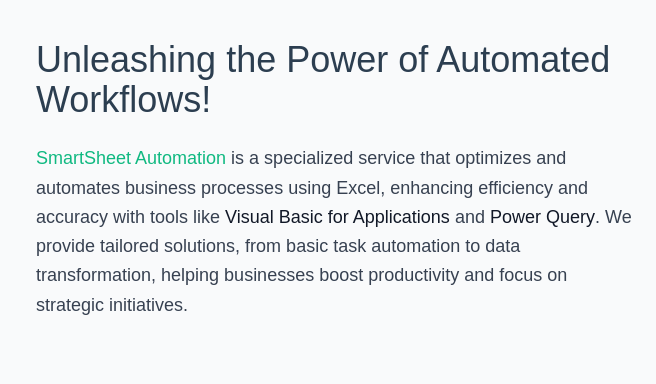
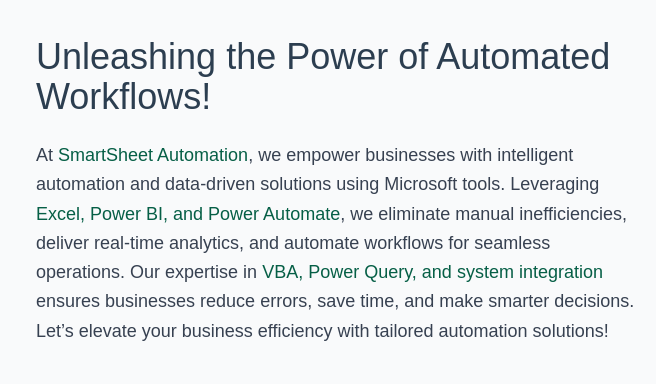
Before and after one commit to issbegi/smartsheetautomation, a plain HTML site: page index.html in a window 1280 px wide. Shown: the part 123-507 px from the top of the page, 624-1280 px from the left. Drawn offline with nearby package versions, Linux system fonts and the light colour scheme.

Commit message:
index.html

```diff
--- a/index.html
+++ b/index.html
@@ -173,13 +173,10 @@
             </div>
             <div>
                 <h1 class="text-4xl mb-6 text-black-500 animate-fade-in">Unleashing the Power of Automated Workflows!</h1>
-                <p class="mt-4 text-gray-700 leading-relaxed text-lg transition duration-300 hover:text-gray-900 hover:scale-105">
-                    <span class="text-green-500 hover:text-green-800 hover:scale-110 hover:drop-shadow-lg">SmartSheet Automation</span>
-                    is a specialized service that optimizes and automates business processes using Excel, enhancing efficiency and accuracy with tools like
-                    <span class="font-medium text-gray-900 hover:text-black hover:scale-110 hover:drop-shadow-lg">Visual Basic for Applications</span> and
-                    <span class="font-medium text-gray-900 hover:text-black hover:scale-110 hover:drop-shadow-lg">Power Query</span>.
-                    We provide tailored solutions, from basic task automation to data transformation, helping businesses boost productivity and focus on strategic initiatives.
-                </p>
+<p class="mt-4 text-gray-700 leading-relaxed text-lg transition duration-300 hover:text-gray-900 hover:scale-105">
+    At <span class="text-green-800 hover:text-green-500 hover:scale-110 hover:drop-shadow-lg">SmartSheet Automation</span></strong>, we empower businesses with intelligent automation and data-driven solutions using Microsoft tools. Leveraging <span class="font-medium text-green-800 hover:text-green-500 hover:scale-110 hover:drop-shadow-lg">Excel, Power BI, and Power Automate</span>, we eliminate manual inefficiencies, deliver real-time analytics, and automate workflows for seamless operations. Our expertise in <span class="font-medium text-green-800 hover:text-green-500 hover:scale-110 hover:drop-shadow-lg">VBA, Power Query, and system integration</span> ensures businesses reduce errors, save time, and make smarter decisions. Let’s elevate your business efficiency with tailored automation solutions!
+</p>
+
             </div>
         </section>
 
```
